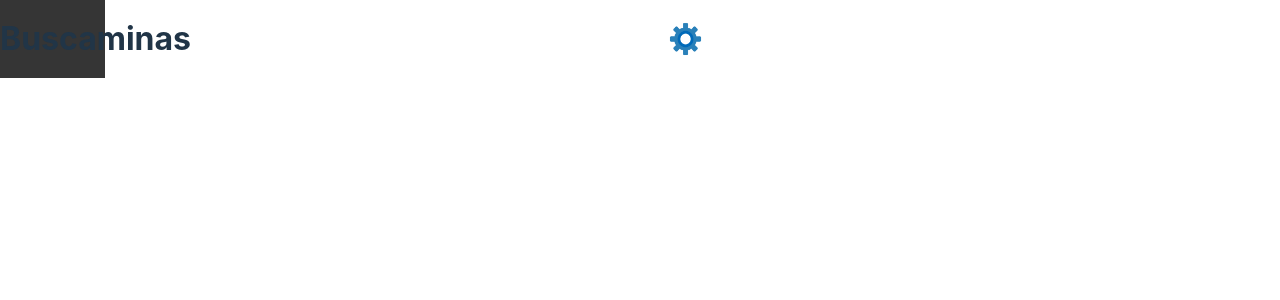
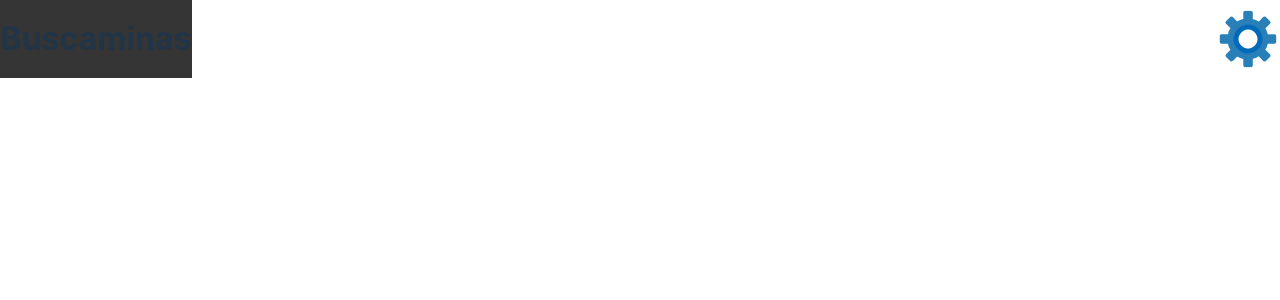
Before and after one commit to Ethan04Munoz/Buscaminas, a React (Vite) app: page / in a window 1280 px wide. Shown: the top 300 px of the page. Built offline with nearby package versions, Linux system fonts and the light colour scheme.

Commit message:
estilos en home

```diff
--- /dev/null
+++ b/src/Home.css
@@ -0,0 +1,3 @@
+.home{
+    width: 100vw;
+}
--- a/src/Home.jsx
+++ b/src/Home.jsx
@@ -1,4 +1,5 @@
 import Navbar from "./Navbar";
+import './Home.css';
 
 function Home(){
     return (
```
